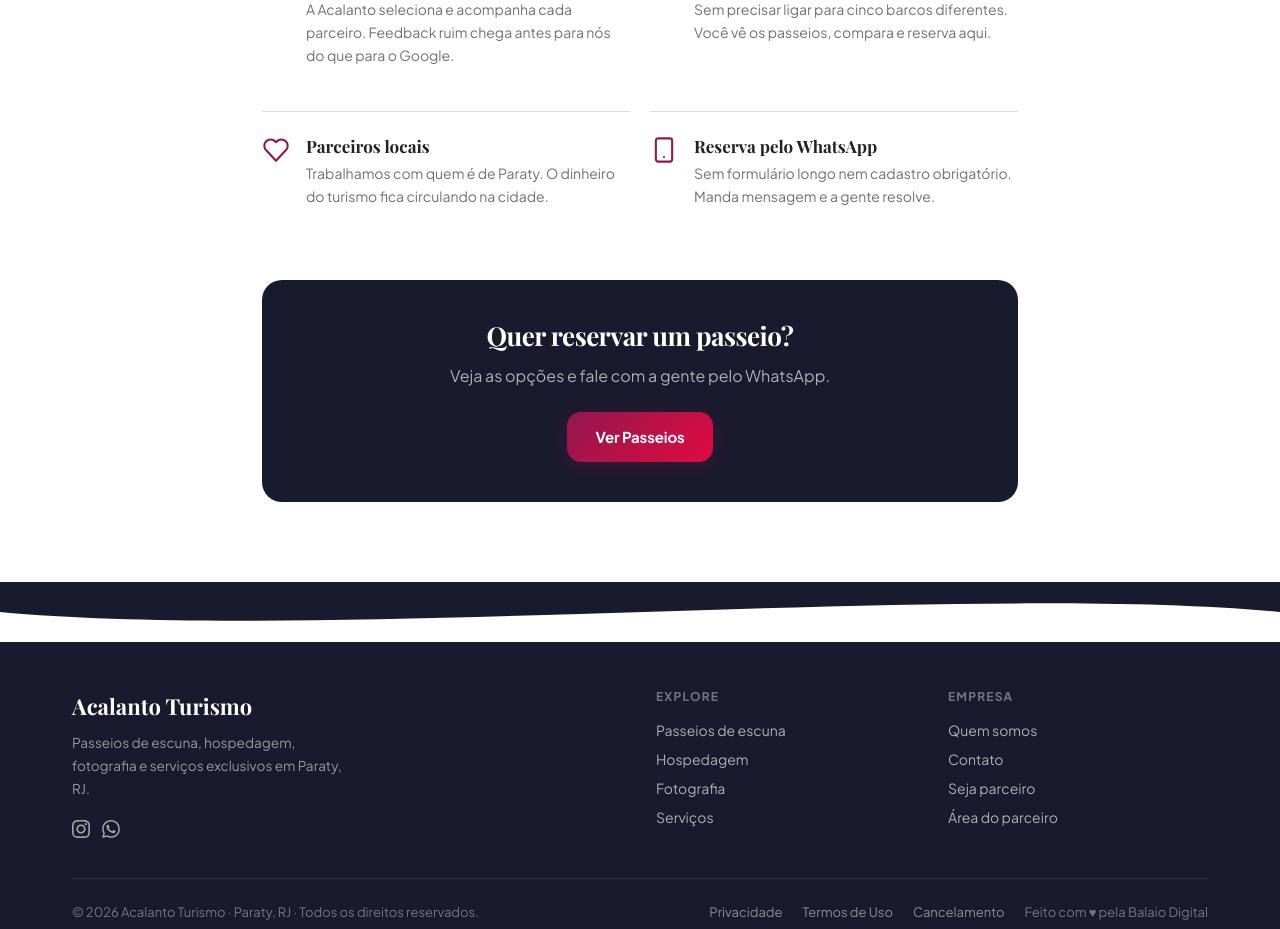
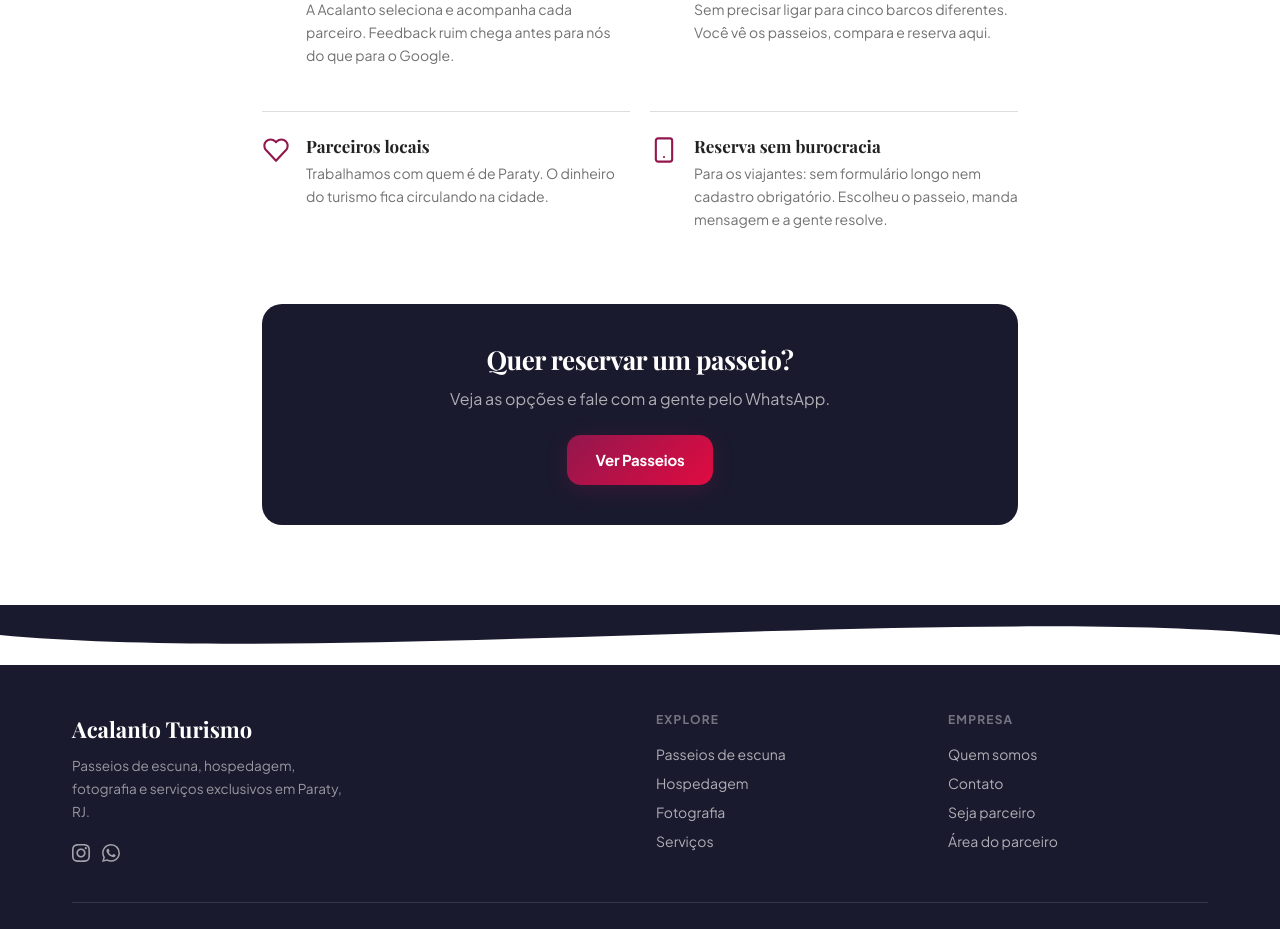
Before and after one commit to bloodyu2/acalanto-tours, a Next.js app: page /quem-somos in a window 1280 px wide. Shown: the part 1683-2612 px from the top of the page. Built offline with nearby package versions, Linux system fonts and the light colour scheme; no server answers; a web font is replaced by a local one.

Commit message:
fix(copy): scope no-signup claim to travelers only in quem-somos

```diff
--- a/app/quem-somos/page.tsx
+++ b/app/quem-somos/page.tsx
@@ -83,7 +83,7 @@ export default function QuemSomosPage() {
                 { icon: (<svg width="28" height="28" viewBox="0 0 24 24" fill="none" stroke="currentColor" strokeWidth="1.8" strokeLinecap="round" strokeLinejoin="round"><path d="M22 11.08V12a10 10 0 11-5.93-9.14"/><polyline points="22 4 12 14.01 9 11.01"/></svg>), title: 'Curadoria dos parceiros', desc: 'A Acalanto seleciona e acompanha cada parceiro. Feedback ruim chega antes para nós do que para o Google.' },
                 { icon: (<svg width="28" height="28" viewBox="0 0 24 24" fill="none" stroke="currentColor" strokeWidth="1.8" strokeLinecap="round" strokeLinejoin="round"><path d="M21 15a2 2 0 01-2 2H7l-4 4V5a2 2 0 012-2h14a2 2 0 012 2z"/></svg>), title: 'Tudo em um lugar', desc: 'Sem precisar ligar para cinco barcos diferentes. Você vê os passeios, compara e reserva aqui.' },
                 { icon: (<svg width="28" height="28" viewBox="0 0 24 24" fill="none" stroke="currentColor" strokeWidth="1.8" strokeLinecap="round" strokeLinejoin="round"><path d="M20.42 4.58a5.4 5.4 0 00-7.65 0l-.77.78-.77-.78a5.4 5.4 0 00-7.65 7.65l1.06 1.06L12 21.23l7.36-7.94 1.06-1.06a5.4 5.4 0 000-7.65z"/></svg>), title: 'Parceiros locais', desc: 'Trabalhamos com quem é de Paraty. O dinheiro do turismo fica circulando na cidade.' },
-                { icon: (<svg width="28" height="28" viewBox="0 0 24 24" fill="none" stroke="currentColor" strokeWidth="1.8" strokeLinecap="round" strokeLinejoin="round"><rect x="5" y="2" width="14" height="20" rx="2"/><line x1="12" y1="18" x2="12.01" y2="18"/></svg>), title: 'Reserva pelo WhatsApp', desc: 'Sem formulário longo nem cadastro obrigatório. Manda mensagem e a gente resolve.' },
+                { icon: (<svg width="28" height="28" viewBox="0 0 24 24" fill="none" stroke="currentColor" strokeWidth="1.8" strokeLinecap="round" strokeLinejoin="round"><rect x="5" y="2" width="14" height="20" rx="2"/><line x1="12" y1="18" x2="12.01" y2="18"/></svg>), title: 'Reserva sem burocracia', desc: 'Para os viajantes: sem formulário longo nem cadastro obrigatório. Escolheu o passeio, manda mensagem e a gente resolve.' },
               ].map(({ icon, title, desc }) => (
                 <div key={title} style={{ padding: '1.5rem 0', borderTop: '1px solid var(--border)' }}>
                   <div style={{ display: 'flex', gap: '1rem', alignItems: 'flex-start' }}>
```
